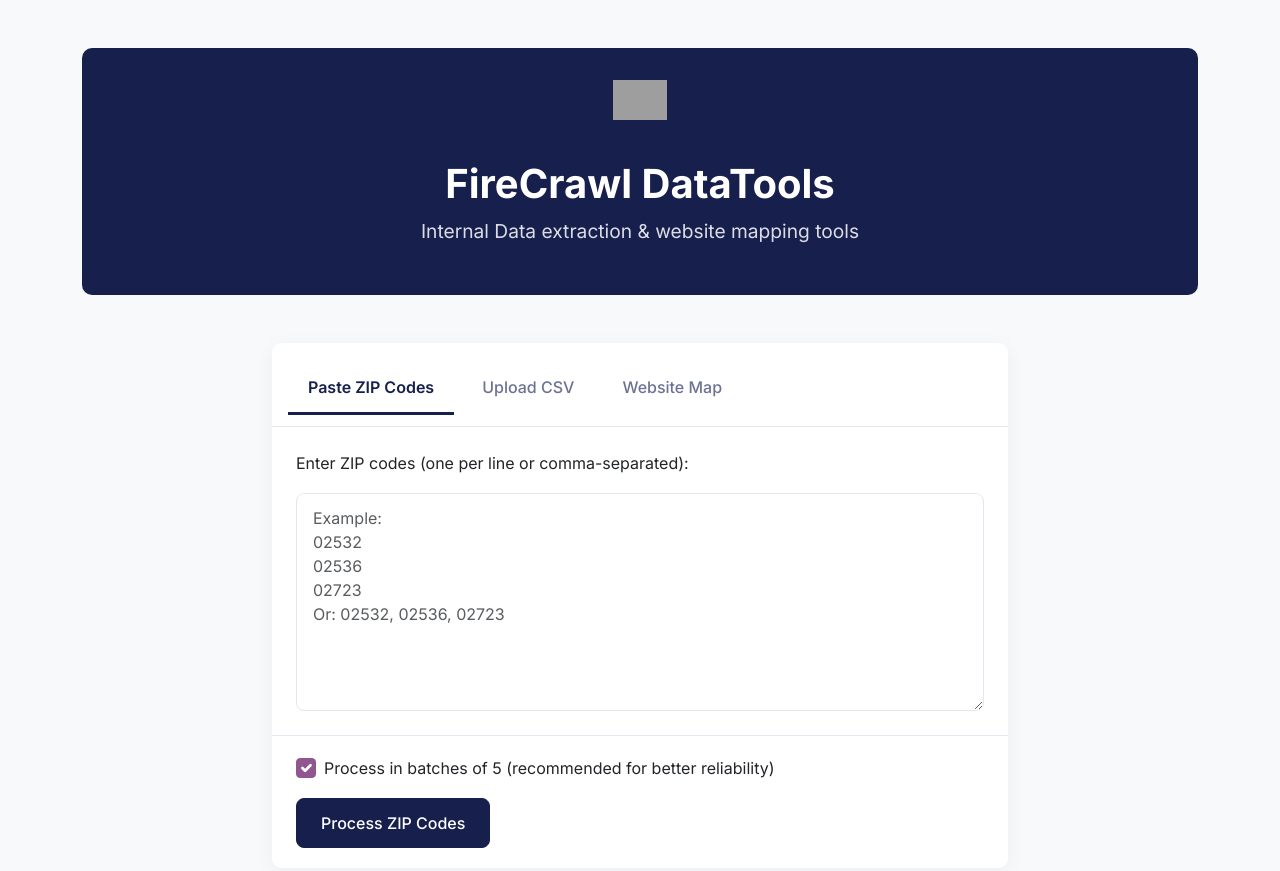
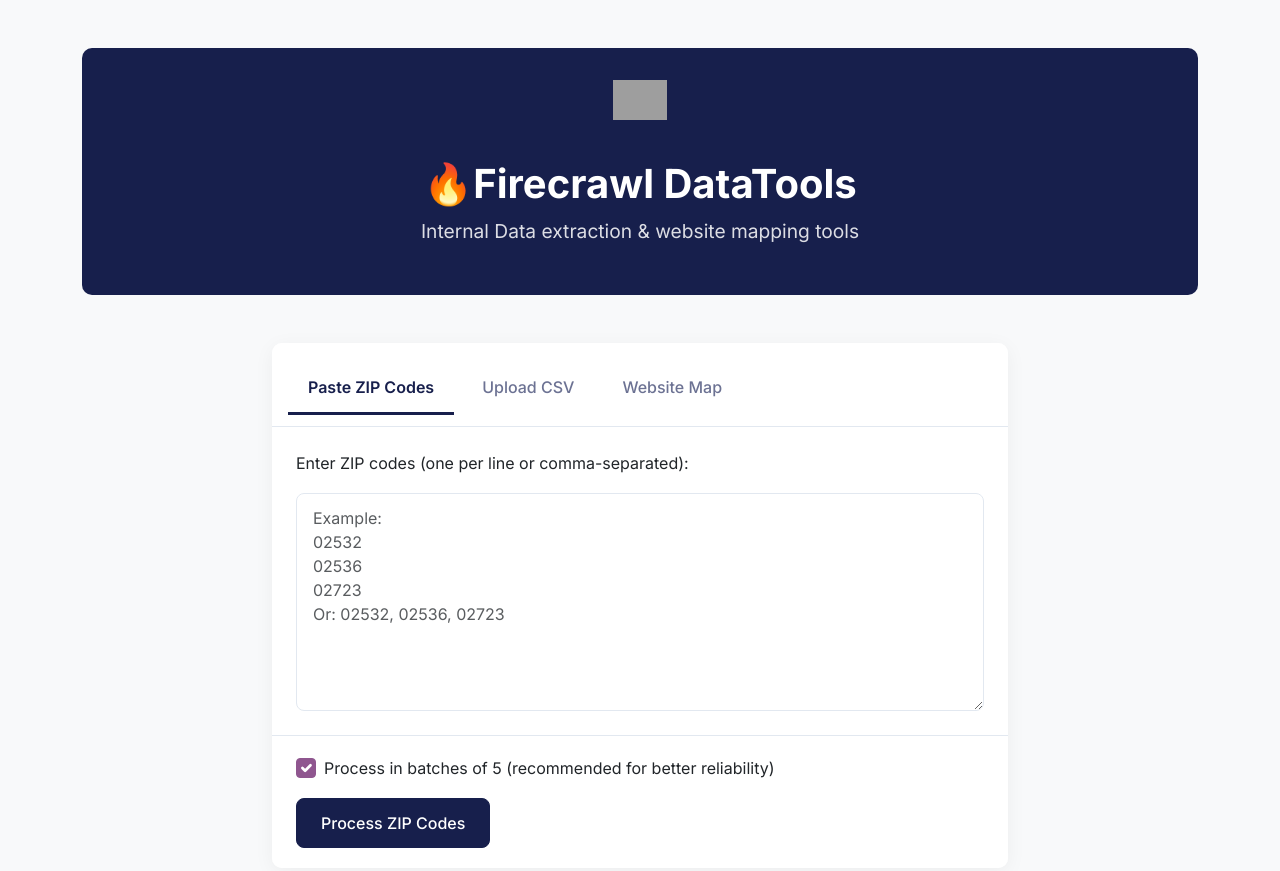
Before and after one commit to ukaoma/firecrawl-webcrawler, a website: page web/quilt-index.html in a window 1280 px wide. Shown: the top 871 px of the page. Drawn offline with nearby package versions, Linux system fonts and the light colour scheme; grey boxes are pictures that could not be loaded.

```diff
--- a/web/quilt-index.html
+++ b/web/quilt-index.html
@@ -19,7 +19,7 @@
             <div class="mb-4">
                 <img src="https://quiltsoftware.com/hubfs/sr-quilt/Images/Quilt%202x%20logo.svg" alt="Quilt Logo" class="logo">
             </div>
-            <h1>FireCrawl DataTools</h1>
+            <h1>🔥Firecrawl DataTools</h1>
             <p class="lead"> Internal Data extraction & website mapping tools</p>
         </header>
 
```
Also changed, not shown: README_QUILT.md, 1 other file.
